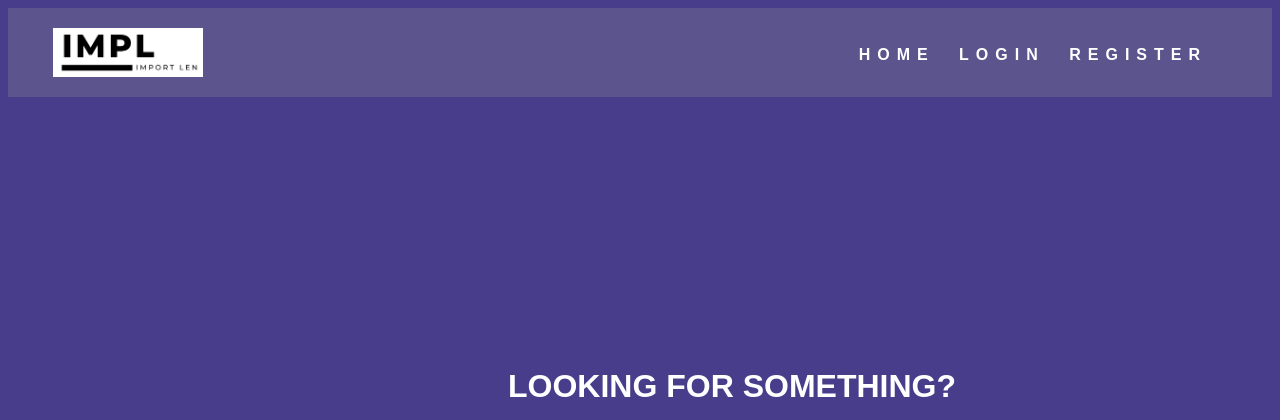
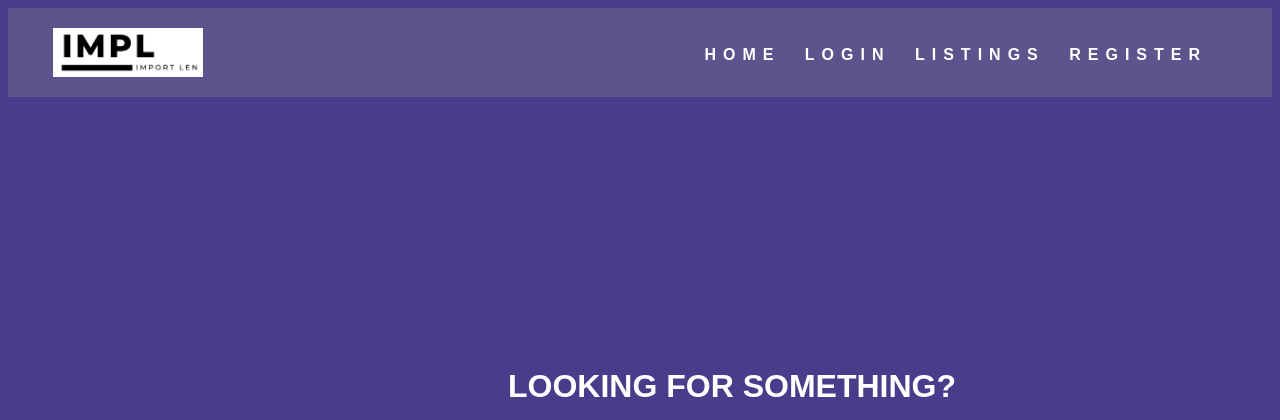
Before and after one commit to NikkosASC4/CSE312Project, a Flask app: page /home in a window 1280 px wide. Shown: the top 420 px of the page. Run offline with Flask 2, Linux system fonts and the light colour scheme.

Commit message:
Update home.html

```diff
--- a/templates/home.html
+++ b/templates/home.html
@@ -14,6 +14,7 @@
                 <ul>
                     <li><a href="/home">HOME</a></li>
                     <li><a href="/login">LOGIN</a></li>
+                    <li><a href="/listing">LISTINGS</a></li>
                     <li><a href="/register">REGISTER</a></li>
                 </ul>
             </nav>
```
